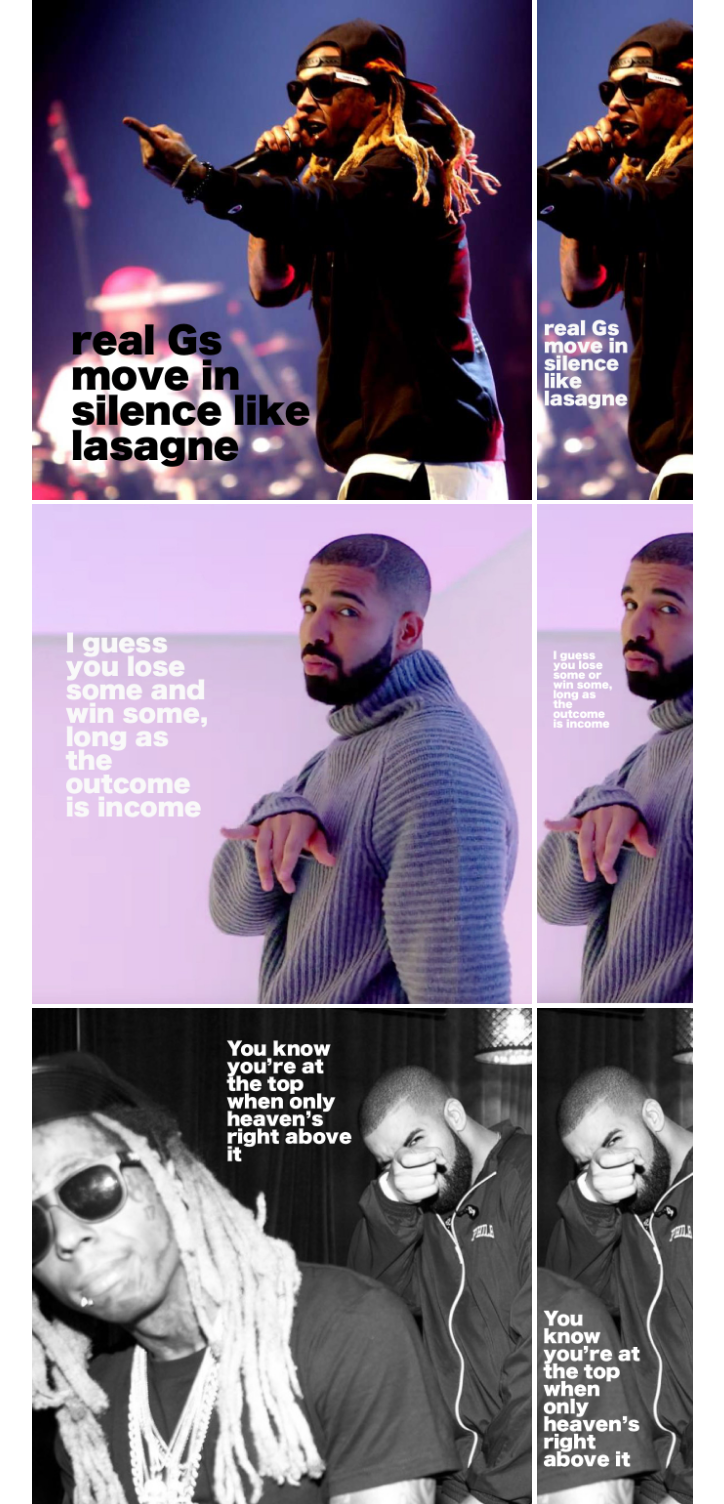
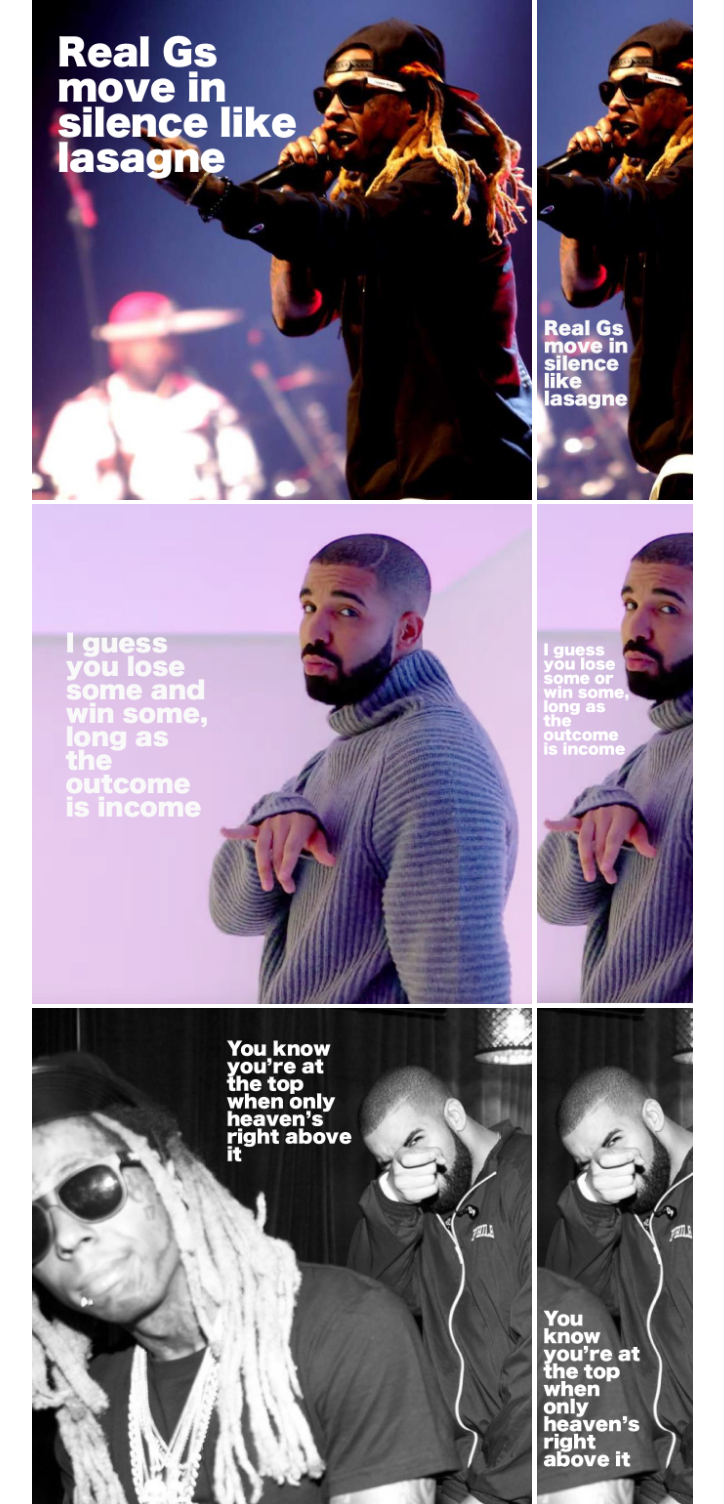
Before and after one commit to amitali/ifspring2018, a plain HTML site: page postcards/mockups/index.html in a window 1280 px wide. Shown: the top 1504 px of the page, without its empty margins (108-832 px from the left). Drawn offline with Linux system fonts and the light colour scheme.

Commit message:
Add files via upload

```diff
--- a/postcards/mockups/index.html
+++ b/postcards/mockups/index.html
@@ -6,8 +6,8 @@
 	<link rel = "stylesheet" href = "styles.css"/>
 </head>
 <body>
-	<div><img class="desktop" src="LilWayne_desktop1.jpg"><img class="mobile" src="LilWayne_Mobile1.png"></div>
-	<div><img class="desktop" src="drake_desktop.jpg"><img class="mobile" src="drake_mobile.jpg"></div>
+	<div><img class="desktop" src="lilwayne_desktop.jpg"><img class="mobile" src="lilwayne_mobile.jpg"></div>
+	<div><img class="desktop" src="drake_desktop.jpg"><img class="mobile" src="drake_mobile1.jpg"></div>
 	<div><img class="desktop" src="drakeandlilwayne_desktop.jpg"><img class="mobile" src="drakeandlilwayne_mobile.jpg"></div>
 </body>
 </html>
```
Also changed, not shown: postcards/mockups/drake_mobile1.jpg (added), postcards/mockups/lilwayne_desktop.jpg (added), postcards/mockups/lilwayne_mobile.jpg (added).
